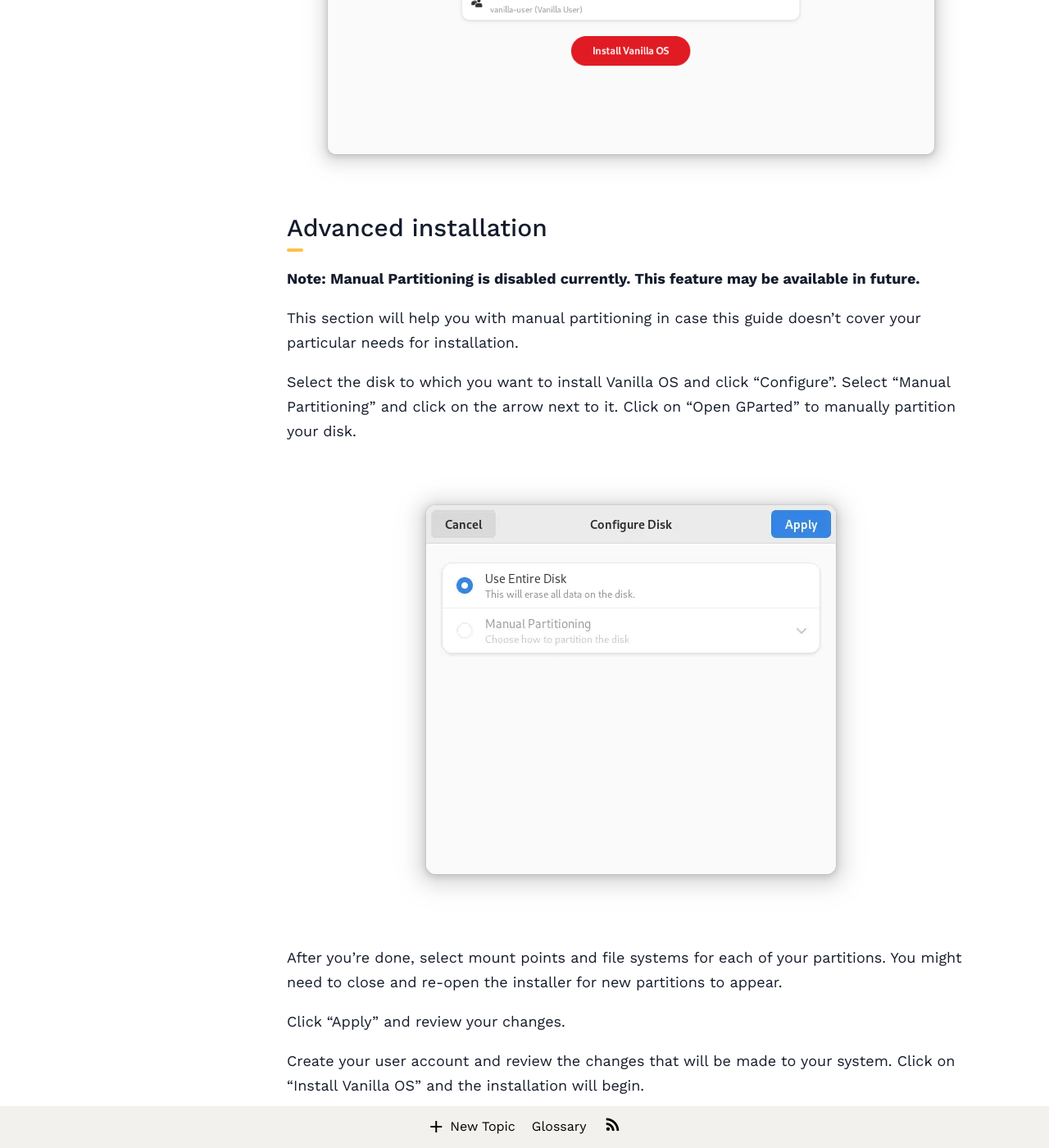
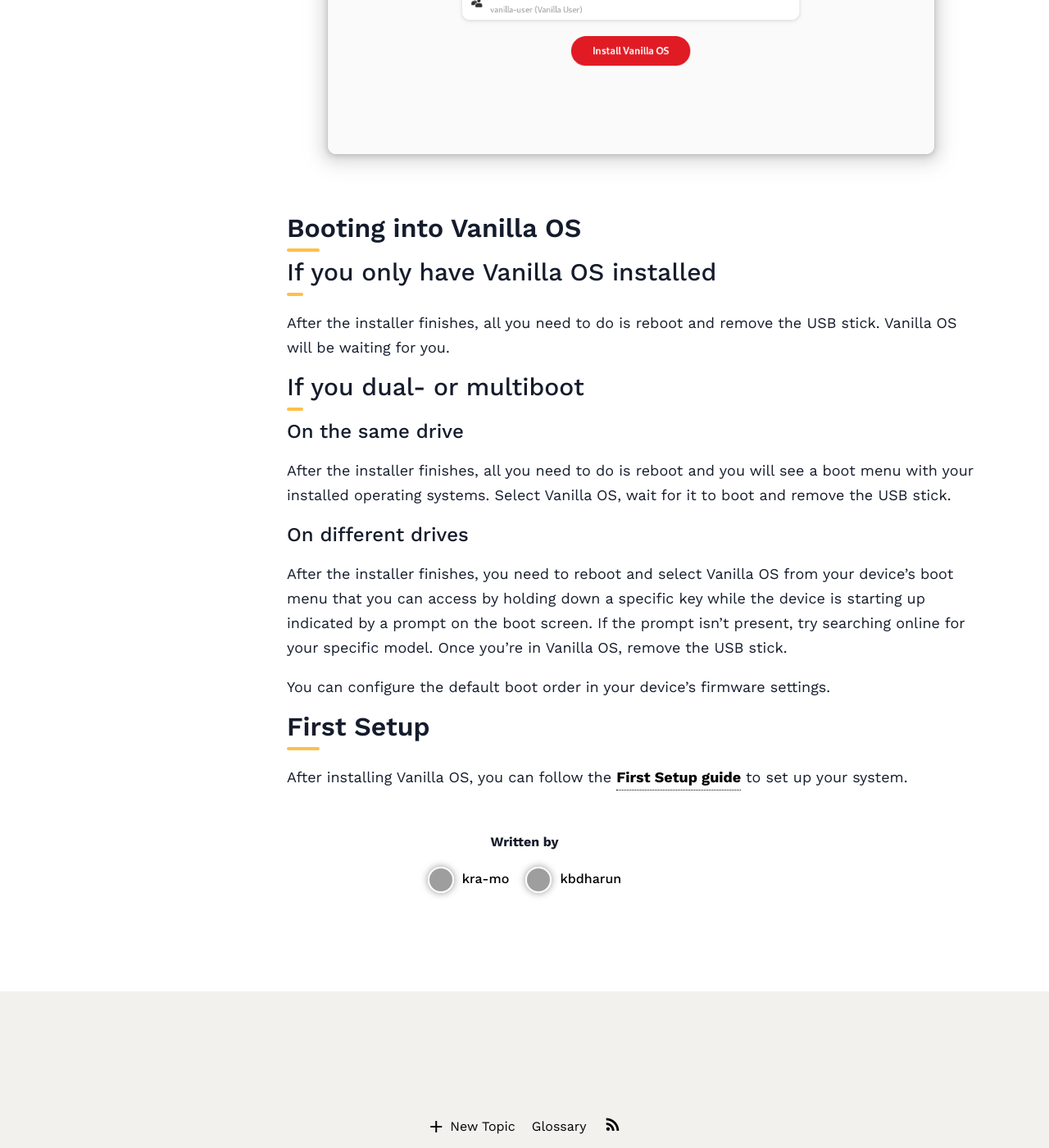
Before and after one commit to Vanilla-OS/handbook, a Jekyll site: the page built from _posts/2022-11-05-installation.md, in a window 1280 px wide and 1400 px high, scrolled down 4711 px. Shown: the whole window at 82% size. Built offline with Jekyll 4.4.1, drawn with Linux system fonts in a browser that asks for light colours; nearby versions of some CDN libraries; a style sheet for code colours, icons or effects is not loaded; some of the changed text lies outside the part shown; grey boxes are pictures that could not be loaded.

Commit message:
Update first setup, Installation post

```diff
--- a/_posts/2022-11-05-installation.md
+++ b/_posts/2022-11-05-installation.md
@@ -82,24 +82,6 @@
 
 ![Confirming the installation](/assets/uploads/Installation/installer-confirm-installation.webp)
 
-### Advanced installation
-
-**Note: Manual Partitioning is disabled currently. This feature may be available in future.**
-
-This section will help you with manual partitioning in case this guide doesn't cover your particular needs for installation.
-
-Select the disk to which you want to install Vanilla OS and click "Configure". Select "Manual Partitioning" and click on the arrow next to it. Click on "Open GParted" to manually partition your disk.
-
-![Partitioning](/assets/uploads/Installation/installation-partitioning.webp)
-
-After you're done, select mount points and file systems for each of your partitions. You might need to close and re-open the installer for new partitions to appear.
-
-Click "Apply" and review your changes.
-
-Create your user account and review the changes that will be made to your system. Click on "Install Vanilla OS" and the installation will begin.
-
-![Confirming the installation](/assets/uploads/Installation/installer-confirm-installation.webp)
-
 ## Booting into Vanilla OS
 
 ### If you only have Vanilla OS installed
```
Also changed, not shown: _posts/2022-11-18-first-setup.md (+2 -2 lines), assets/uploads/First_Setup/first-setup-package-manager.webp (deleted), assets/uploads/First_Setup/first-setup-package-managers.webp (added), assets/uploads/Installation/installer-manual-partitioning.webp (deleted).
